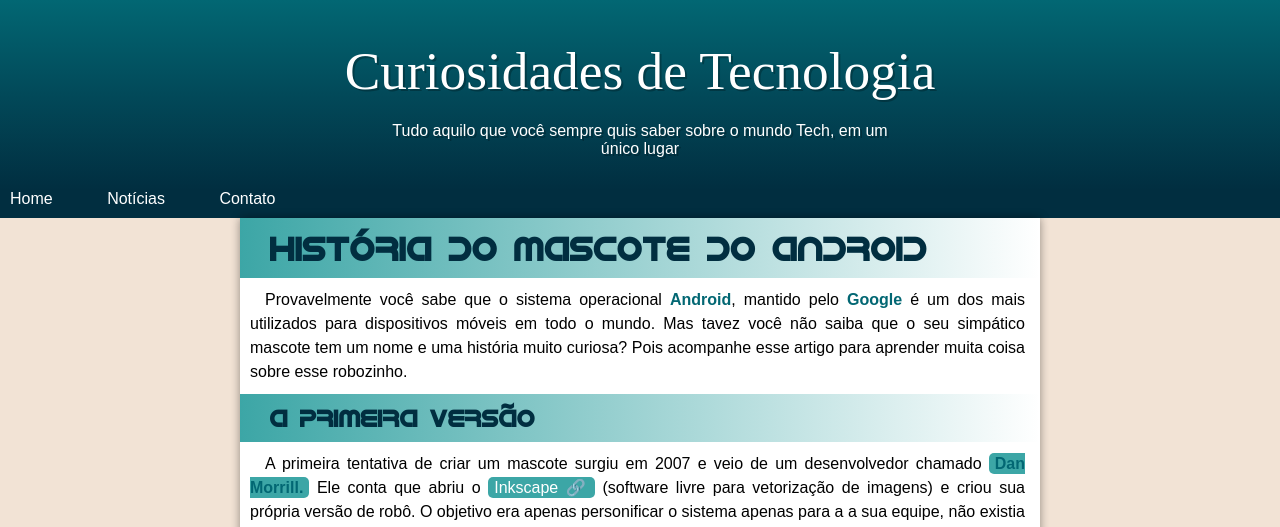
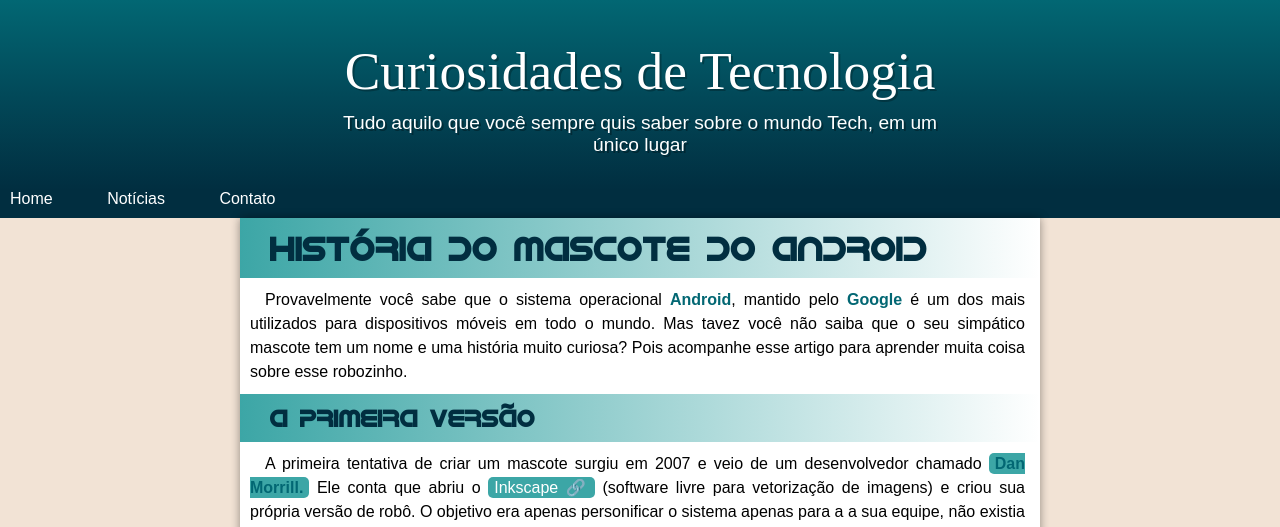
Before and after one commit to thiagoaugustoandrade/projeto-android, a plain HTML site: page index.html in a window 1280 px wide. Shown: the top 527 px of the page. Drawn offline with Linux system fonts and the light colour scheme.

Commit message:
Problema de padding corrigido

```diff
--- a/estilo/style.css
+++ b/estilo/style.css
@@ -88,15 +88,15 @@ header > h1 {
 
 header > p {
     color: var(--cor0);
+    font-family: var(--fonte-padrao);
     text-align: center;
-    font-size: 1em;
-    width: 500px;
+    font-size: 1.2em;
+    width: 600px;
     padding-left: 10px;
     padding-right: 10px;
-    padding: 10px;
-    padding-bottom: 40px;
+    padding-bottom: 50px;
     margin: auto;
-    text-shadow: 2px 2px rgba(0, 0, 0, 0.249);
+    text-shadow: 2px 2px rgba(0, 0, 0, 0.315);
 }
 
 /*----------------------------------------------------------------------*/
```
